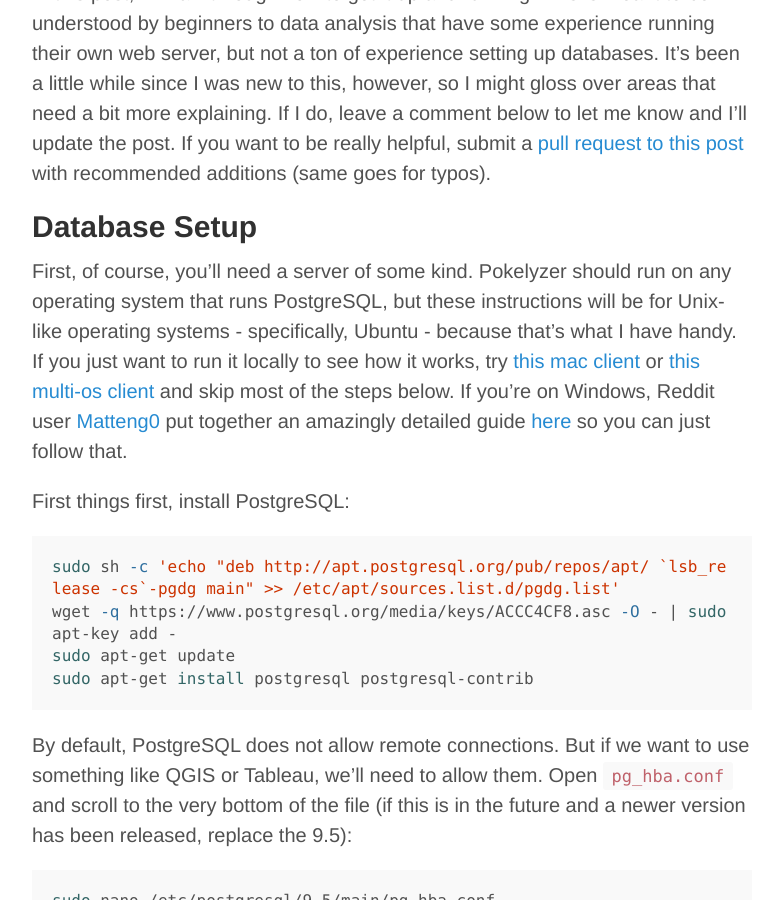
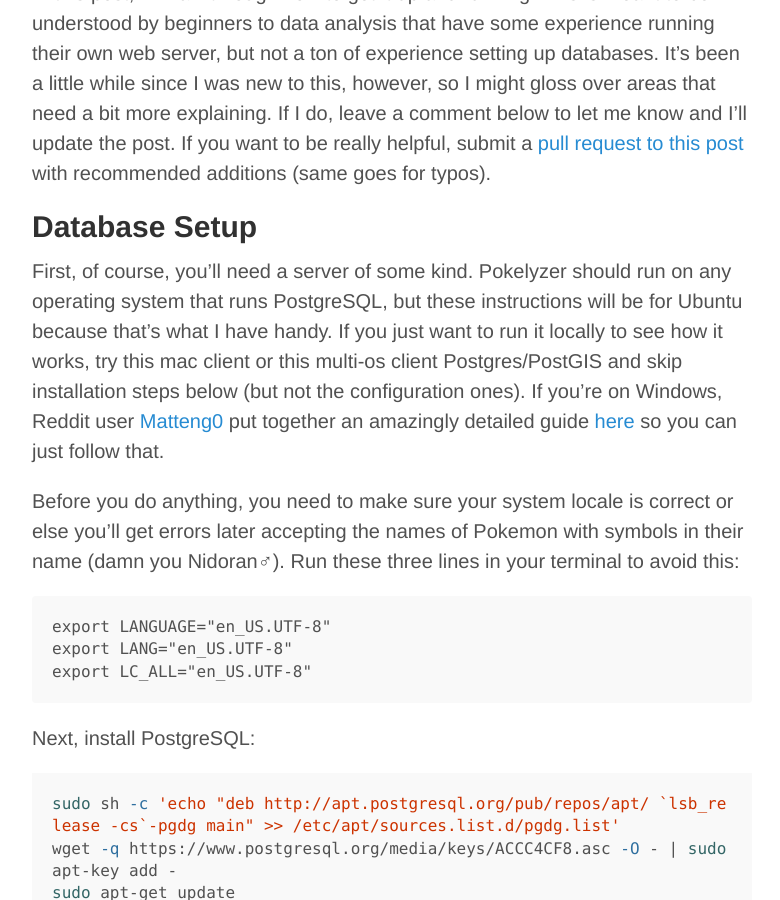
Before and after one commit to Brideau/whackdata, a Jekyll site: the page built from _posts/2016-07-26-instructions-analyzing-pokemon-go-data.md, in a window 1280 px wide and 900 px high, scrolled down 1547 px. Shown: the whole window, without its empty margins (248-1028 px from the left). Built offline with Jekyll 4.4.1, drawn with Linux system fonts in a browser that asks for light colours; comment, search, counter and statistics services are not loaded.

Commit message:
Added more details about encoding

```diff
--- a/_posts/2016-07-26-instructions-analyzing-pokemon-go-data.md
+++ b/_posts/2016-07-26-instructions-analyzing-pokemon-go-data.md
@@ -22,9 +22,15 @@
 
 ## Database Setup
 
-First, of course, you'll need a server of some kind. Pokelyzer should run on any operating system that runs PostgreSQL, but these instructions will be for Unix-like operating systems - specifically, Ubuntu - because that's what I have handy. If you just want to run it locally to see how it works, try [this mac client](http://postgresapp.com/) or [this multi-os client](http://www.enterprisedb.com/products-services-training/pgdownload) and skip most of the steps below. If you're on Windows, Reddit user [Matteng0](https://www.reddit.com/user/Matteng0) put together an amazingly detailed guide [here](https://www.reddit.com/r/TheSilphRoad/comments/4uy2ym/guide_windows_installation_for_pokelyzer_and/) so you can just follow that.
+First, of course, you'll need a server of some kind. Pokelyzer should run on any operating system that runs PostgreSQL, but these instructions will be for Ubuntu because that's what I have handy.  If you just want to run it locally to see how it works, try this mac client or this multi-os client Postgres/PostGIS and skip installation steps below (but not the configuration ones). If you're on Windows, Reddit user [Matteng0](https://www.reddit.com/user/Matteng0) put together an amazingly detailed guide [here](https://github.com/Brideau/pokelyzer/wiki/Windows-Setup-Instructions) so you can just follow that.
 
-First things first, install PostgreSQL:
+Before you do anything, you need to make sure your system locale is correct or else you'll get errors later accepting the names of Pokemon with symbols in their name (damn you Nidoran♂). Run these three lines in your terminal to avoid this:
+
+    export LANGUAGE="en_US.UTF-8"
+    export LANG="en_US.UTF-8"
+    export LC_ALL="en_US.UTF-8"
+
+Next, install PostgreSQL:
 
 {% highlight bash %}
 sudo sh -c 'echo "deb http://apt.postgresql.org/pub/repos/apt/ `lsb_release -cs`-pgdg main" >> /etc/apt/sources.list.d/pgdg.list'
```
